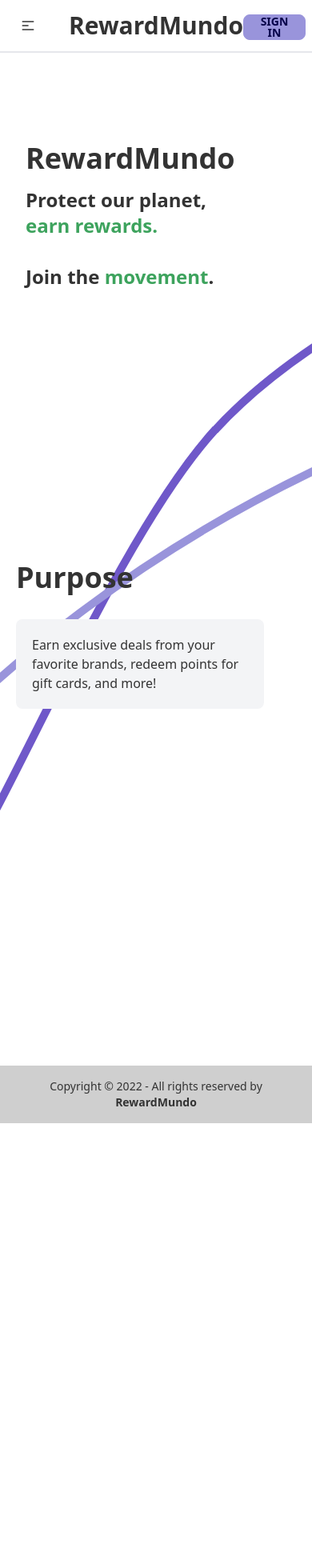
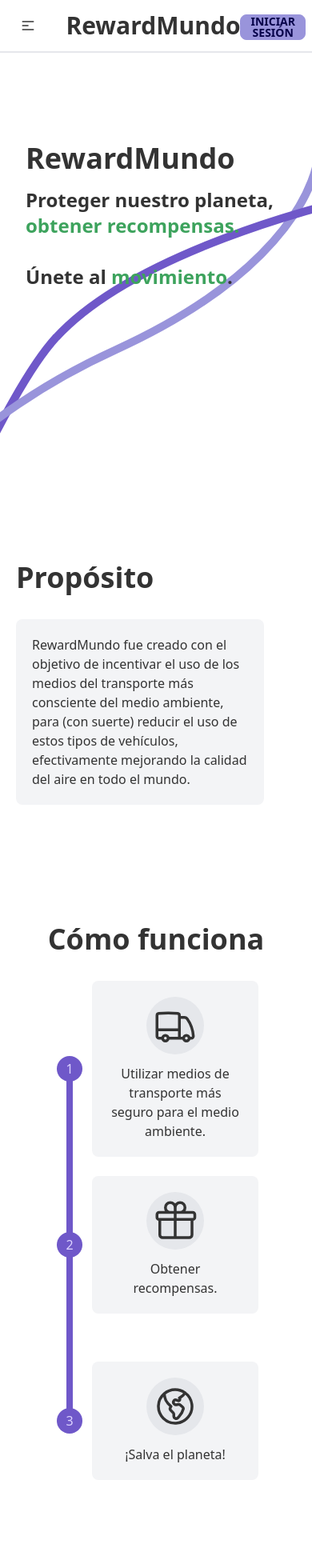
Before and after one commit to Lathryx/RewardMundo, a Next.js app: page / in a window 390 px wide. Shown: the top 1960 px of the page at 80% size. Before the commit the page ends 1404 px from the top, so only its background shows below. Built offline with nearby package versions, Linux system fonts and the light colour scheme; no server answers.

Commit message:
fixed some bugs, added some content... everything's in Spanish now

```diff
--- a/components/Footer.js
+++ b/components/Footer.js
@@ -1,8 +1,27 @@
-export default function Footer() {
+export default function Footer({ appLang, setAppLang }) {
+    const langs = [{ lang: "en", text: "English" }, { lang: "es", text: "Español" }];
+
+    const handleSetAppLang = e => {
+        console.log(e.target.dataset.lang);
+        setAppLang(e.target.dataset.lang);
+    };
+
     return (
-        <div className="footer footer-center p-4 bg-base-300 text-base-content">
+        <div className="relative footer items-center p-4 bg-base-300 text-base-content">
             <div>
-                <p>Copyright &copy; 2022 - All rights reserved by <span className="font-bold">RewardMundo</span></p>
+                <p>Copyright &copy; 2022 - Todos los derechos reservados por <span className="font-bold">RewardMundo</span></p>
+            </div>
+            <div className="justify-self-end dropdown dropdown-left dropdown-end">
+                <label tabIndex={0} className="m-1 btn btn-square btn-ghost">
+                    <svg xmlns="http://www.w3.org/2000/svg" fill="none" viewBox="0 0 24 24" strokeWidth={1.5} stroke="currentColor" className="w-6 h-6">
+                        <path strokeLinecap="round" strokeLinejoin="round" d="M10.5 21l5.25-11.25L21 21m-9-3h7.5M3 5.621a48.474 48.474 0 016-.371m0 0c1.12 0 2.233.038 3.334.114M9 5.25V3m3.334 2.364C11.176 10.658 7.69 15.08 3 17.502m9.334-12.138c.896.061 1.785.147 2.666.257m-4.589 8.495a18.023 18.023 0 01-3.827-5.802" />
+                    </svg>
+                </label>
+                <ul tabIndex={0} className="dropdown-content menu p-2 shadow bg-base-100 rounded-box w-52">
+                    {langs.map((item, index) => (
+                        <li onClick={handleSetAppLang} data-lang={item.lang} key={index}><a data-lang={item.lang}>{item.text}</a></li>
+                    ))}
+                </ul>
             </div>
         </div>
     );
--- a/components/Navbar.js
+++ b/components/Navbar.js
@@ -18,16 +18,16 @@ export default function Navbar({ user, userData, auth, firestore, setUserData })
                         <svg xmlns="http://www.w3.org/2000/svg" className="h-5 w-5" fill="none" viewBox="0 0 24 24" stroke="currentColor"><path strokeLinecap="round" strokeLinejoin="round" strokeWidth="2" d="M4 6h16M4 12h8m-8 6h16" /></svg>
                     </label>
                     <ul tabIndex={0} className="menu menu-compact dropdown-content mt-3 p-2 shadow bg-base-100 rounded-box w-52">
-                        <li><Link href="/about">About</Link></li>
-                        <li><Link href="/leaderboard">Leaderboard</Link></li>
+                        <li><Link href="/about">Acerca de</Link></li>
+                        <li><Link href="/leaderboard">Clasificación</Link></li>
                     </ul>
                 </div>
                 {/* <a className="btn btn-ghost normal-case text-3xl">RewardMundo</a> */}
             </div>
             <div className="navbar-center">
                 <ul className="hidden lg:flex gap-4 menu menu-horizontal p-0">
-                    <li><Link href="/about">About</Link></li>
-                    <li><Link href="/leaderboard">Leaderboard</Link></li>
+                    <li><Link href="/about">Acerca de</Link></li>
+                    <li><Link href="/leaderboard">Clasificación</Link></li>
                 </ul>
                 <Link className="cursor-pointer text-3xl font-bold lg:hidden" href="/">RewardMundo</Link>
             </div>
@@ -71,14 +71,14 @@ const SignIn = ({ auth, firestore, setUserData }) => {
 
     return (
         <div className="dropdown dropdown-end">
-            <label tabIndex={0} className="lg:mx-5 btn btn-sm lg:btn-md btn-primary hover:text-base-100">Sign in</label>
+            <label tabIndex={0} className="lg:mx-5 btn btn-sm lg:btn-md btn-primary hover:text-base-100">Iniciar sesión</label>
             <ul tabIndex={0} className="dropdown-content menu p-3 shadow bg-base-100 rounded-box w-64">
                 <input className="mb-3 input bg-gray-100 hover:bg-gray-200 focus:bg-gray-200 w-full max-w-xs" type="text" placeholder="Email" value={emailVal} onChange={e => setEmailVal(e.target.value)} />
-                <input className="mb-4 input bg-gray-100 hover:bg-gray-200 focus:bg-gray-200 w-full max-w-xs" type="password" placeholder="Password" value={passwordVal} onChange={e => setPasswordVal(e.target.value)} />
-                <button className="btn btn-primary w-full max-w-xs normal-case hover:text-base-100" onClick={handleSignInWithEmailAndPassword}>Sign in</button>
-                <div className="divider">or</div>
-                <button className="mb-2 btn btn-ghost normal-case" onClick={signInWithGoogle}><img src="/google_icon.png" className="mr-2 w-5 h-5" /> Sign in with Google</button>
-                <p className="my-2 text-xs text-center text-gray-500">New to <span className="font-semibold">RewardMundo</span>? <label className="text-secondary hover:underline cursor-pointer" htmlFor="sign-up-modal">Sign up.</label></p>
+                <input className="mb-4 input bg-gray-100 hover:bg-gray-200 focus:bg-gray-200 w-full max-w-xs" type="password" placeholder="Contraseña" value={passwordVal} onChange={e => setPasswordVal(e.target.value)} />
+                <button className="btn btn-primary w-full max-w-xs normal-case hover:text-base-100" onClick={handleSignInWithEmailAndPassword}>Iniciar sesión</button>
+                <div className="divider">o</div>
+                <button className="mb-2 btn btn-ghost normal-case" onClick={signInWithGoogle}><img src="/google_icon.png" className="mr-2 w-5 h-5" /> Iniciar sesión con Google</button>
+                <p className="my-2 text-xs text-center text-gray-500">¿Nuevo en <span className="font-semibold">RewardMundo</span>? <label className="text-secondary hover:underline cursor-pointer" htmlFor="sign-up-modal">Registrarte.</label></p>
             </ul>
         </div>
     );
@@ -108,9 +108,9 @@ const Profile = ({ user, auth, firestore, userData }) => {
                         </div>
                     </label>
                 </li>
-                <li><Link className="text-base-100 bg-primary hover:bg-secondary hover:drop-shadow-lg" href="/redeem">Redeem</Link></li>
-                <li><a>Settings</a></li>
-                <li onClick={() => auth.signOut()}><a className="bg-gray-200 hover:bg-gray-300">Sign out</a></li>
+                <li><Link className="text-base-100 bg-primary hover:bg-secondary hover:drop-shadow-lg" href="/redeem">Redimir</Link></li>
+                <li><a>Configuración</a></li>
+                <li onClick={() => auth.signOut()}><a className="bg-gray-200 hover:bg-gray-300">Cerrar sesión</a></li>
             </ul>
 
             <ProfileModal user={user} firestore={firestore} userData={userData} />
--- a/pages/_app.js
+++ b/pages/_app.js
@@ -29,6 +29,7 @@ const firestore = firebase.firestore();
 function MyApp({ Component, pageProps }) {
   const [user] = useAuthState(auth);
   const [userData, setUserData] = useState({});
+  const [appLang, setAppLang] = useState("en");
 
   useEffect(() => {
     if (user) {
@@ -40,9 +41,9 @@ function MyApp({ Component, pageProps }) {
 
   return (
     <div className="scroll-smooth" data-theme="mytheme">
-      <Navbar user={user} userData={userData} auth={auth} firestore={firestore} setUserData={setUserData} />
-      <Component user={user} auth={auth} {...pageProps} />
-      <Footer />
+      <Navbar appLang={appLang} user={user} userData={userData} auth={auth} firestore={firestore} setUserData={setUserData} />
+      <Component appLang={appLang} user={user} auth={auth} {...pageProps} />
+      <Footer appLang={appLang} setAppLang={setAppLang} />
     </div>
   );
 }
--- a/pages/about.js
+++ b/pages/about.js
@@ -4,12 +4,12 @@ export default function About() {
     return (
         <div className="min-h-[93vh]">
             <Head>
-                <title>About - RewardMundo</title>
+                <title>Acerca de - RewardMundo</title>
                 <meta name="description" content="About RewardMundo" />
             </Head>
 
             <div className="p-20">
-                <p className="mb-20 pb-3 max-w-[400px] text-4xl font-bold border-b-2 border-b-gray-200">About RewardMundo</p>
+                <p className="mb-20 pb-3 max-w-[400px] text-4xl font-bold border-b-2 border-b-gray-200">Acerca de RewardMundo</p>
                 <p>Air pollution has greatened with the evolution of machinery, more specifically in transportation with vehicles such as cars, motorcycles, buses, semitrucks, and trains. This contaminated air pollutes busy cities like Mexico City or Tokyo, damaging quality of life and costing our governments nearly $3 trillion (USD) internationally every year! <span className="font-semibold">RewardMundo</span> hopes to motivate the world to use more environmentally conscious means of transportation. </p>
             </div>
         </div>
--- a/pages/index.js
+++ b/pages/index.js
@@ -9,7 +9,14 @@ import 'firebase/auth';
 import { useAuthState } from 'react-firebase-hooks/auth';
 import { useCollectionData } from 'react-firebase-hooks/firestore';
 
-export default function Home({ user }) {
+export default function Home({ appLang, user }) {
+  const pageTranslations = {
+    en: {
+      header1: "Protect our planet"
+    },
+    es: {}
+  };
+
   return (
     <div className="min-h-ddfd[93vh]">
       <Head>
@@ -18,22 +25,62 @@ export default function Home({ user }) {
         <link rel="icon" href="/favicon.ico" />
       </Head>
 
-      <div className="landing pt-20 lg:pt-36 h-[150vh] items-center lg:items-start justify-start lg:justify-center">
+      <div className="landing pt-20 lg:pt-36 min-h-[150vh] items-center lg:items-start justify-start lg:justify-center">
         <div className="m-8 lg:m-14">
           <p className="mb-4 lg:mb-2 text-4xl lg:text-7xl font-black">RewardMundo</p>
-          <p className="text-2xl lg:text-4xl font-semibold">Protect our <span className="text-sucdcess font-extrdabold">planet</span>,</p>
-          <p className="text-2xl lg:text-4xl text-success font-extrabold">earn <span className="text-sduccess font-extrdabold">rewards</span>.</p>
+          <p className="text-2xl lg:text-4xl font-semibold">Proteger nuestro <span className="text-sucdcess font-extrdabold">planeta</span>,</p>
+          <p className="text-2xl lg:text-4xl text-success font-extrabold">obtener <span className="text-sduccess font-extrdabold">recompensas</span>.</p>
         </div>
 
         <div className="m-8 lg:m-14">
-          <p className="mb-4 lg:mb-2 text-2xl lg:text-4xl font-semibold">Join the <span className="text-success font-extrabold">movement</span>.</p>
+          <p className="mb-4 lg:mb-2 text-2xl lg:text-4xl font-semibold">Únete al <span className="text-success font-extrabold">movimiento</span>.</p>
         </div>
 
-        <div className="mt-80 ml-auto m-10 p-5 lg:w-1/2 rounded-xl">
-          <p className="mb-8 text-4xl font-bold">Purpose</p>
-            <div className="p-5 bg-gray-100 rounded-lg">
-              <p>Earn exclusive deals from your favorite brands, redeem points for gift cards, and more! </p>
-            </div>
+        <div className="mt-80 ml-auto m-10 p-5 md:w-1/2 rounded-xl">
+          <p className="mb-8 text-4xl font-bold">Propósito</p>
+          <div className="p-5 bg-gray-100 rounded-lg">
+            <p>RewardMundo fue creado con el objetivo de incentivar el uso de los medios del transporte más consciente del medio ambiente, para (con suerte) reducir el uso de estos tipos de vehículos, efectivamente mejorando la calidad del aire en todo el mundo. </p>
+          </div>
+        </div>
+
+        <div className="mx-auto mt-32 flex flex-col justify-center items-center">
+          <p className="mb-8 text-4xl font-bold">Cómo funciona</p>
+          <ul className="steps steps-vertical md:steps-horizontal">
+            <li className="mx-2 step step-secondary">
+              <div className="p-5 w-52 bg-gray-100 rounded-lg">
+                <div className="mx-auto mb-3 p-2 max-w-fit bg-gray-200 rounded-full">
+                  <svg xmlns="http://www.w3.org/2000/svg" fill="none" viewBox="0 0 24 24" strokeWidth={1.5} stroke="currentColor" className="w-14 h-14">
+                    <path strokeLinecap="round" strokeLinejoin="round" d="M8.25 18.75a1.5 1.5 0 01-3 0m3 0a1.5 1.5 0 00-3 0m3 0h6m-9 0H3.375a1.125 1.125 0 01-1.125-1.125V14.25m17.25 4.5a1.5 1.5 0 01-3 0m3 0a1.5 1.5 0 00-3 0m3 0h1.125c.621 0 1.129-.504 1.09-1.124a17.902 17.902 0 00-3.213-9.193 2.056 2.056 0 00-1.58-.86H14.25M16.5 18.75h-2.25m0-11.177v-.958c0-.568-.422-1.048-.987-1.106a48.554 48.554 0 00-10.026 0 1.106 1.106 0 00-.987 1.106v7.635m12-6.677v6.677m0 4.5v-4.5m0 0h-12" />
+                  </svg>
+                </div>
+                <p>Utilizar medios de transporte más seguro para el medio ambiente. </p>
+              </div>
+            </li>
+            <li className="mx-2 step step-secondary">
+              <div className="p-5 w-52 bg-gray-100 rounded-lg">
+                <div className="mx-auto mb-3 p-2 max-w-fit bg-gray-200 rounded-full">
+                  <svg xmlns="http://www.w3.org/2000/svg" fill="none" viewBox="0 0 24 24" strokeWidth={1.5} stroke="currentColor" className="w-14 h-14">
+                    <path strokeLinecap="round" strokeLinejoin="round" d="M21 11.25v8.25a1.5 1.5 0 01-1.5 1.5H5.25a1.5 1.5 0 01-1.5-1.5v-8.25M12 4.875A2.625 2.625 0 109.375 7.5H12m0-2.625V7.5m0-2.625A2.625 2.625 0 1114.625 7.5H12m0 0V21m-8.625-9.75h18c.621 0 1.125-.504 1.125-1.125v-1.5c0-.621-.504-1.125-1.125-1.125h-18c-.621 0-1.125.504-1.125 1.125v1.5c0 .621.504 1.125 1.125 1.125z" />
+                  </svg>
+                </div>
+                <p>Obtener recompensas. </p>
+              </div>
+            </li>
+            <li className="mx-2 step step-secondary">
+              <div className="p-5 w-52 bg-gray-100 rounded-lg">
+                <div className="mx-auto mb-3 p-2 max-w-fit bg-gray-200 rounded-full">
+                  <svg xmlns="http://www.w3.org/2000/svg" fill="none" viewBox="0 0 24 24" strokeWidth={1.5} stroke="currentColor" className="w-14 h-14">
+                    <path strokeLinecap="round" strokeLinejoin="round" d="M6.115 5.19l.319 1.913A6 6 0 008.11 10.36L9.75 12l-.387.775c-.217.433-.132.956.21 1.298l1.348 1.348c.21.21.329.497.329.795v1.089c0 .426.24.815.622 1.006l.153.076c.433.217.956.132 1.298-.21l.723-.723a8.7 8.7 0 002.288-4.042 1.087 1.087 0 00-.358-1.099l-1.33-1.108c-.251-.21-.582-.299-.905-.245l-1.17.195a1.125 1.125 0 01-.98-.314l-.295-.295a1.125 1.125 0 010-1.591l.13-.132a1.125 1.125 0 011.3-.21l.603.302a.809.809 0 001.086-1.086L14.25 7.5l1.256-.837a4.5 4.5 0 001.528-1.732l.146-.292M6.115 5.19A9 9 0 1017.18 4.64M6.115 5.19A8.965 8.965 0 0112 3c1.929 0 3.716.607 5.18 1.64" />
+                  </svg>
+                </div>
+                <p>¡Salva el planeta!</p>
+              </div>
+            </li>
+          </ul>
+        </div>
+
+        <div className="m-20 text-center">
+          <label className="btn btn-lg text-base-100 bg-secondary bg-opacity-90 hover:bg-opacity-100 hover:bg-secondary border-none hover:drop-shadow-xl" htmlFor="sign-up-modal">Unirse Ahora</label>
         </div>
       </div>
 
--- a/pages/leaderboard.js
+++ b/pages/leaderboard.js
@@ -4,12 +4,12 @@ export default function Leaderboard() {
     return (
         <div className="min-h-[93vh]">
             <Head>
-                <title>Leaderboard - RewardMundo</title>
+                <title>Clasificación - RewardMundo</title>
                 <meta name="description" content="About RewardMundo" />
             </Head>
 
             <div className="p-20">
-                <p className="pb-3 max-w-[300px] text-4xl font-bold border-b-2 border-b-gray-200">Leaderboard</p>
+                <p className="pb-3 max-w-[300px] text-4xl font-bold border-b-2 border-b-gray-200">Clasificación</p>
             </div>
         </div>
     );
--- a/pages/redeem.js
+++ b/pages/redeem.js
@@ -9,8 +9,8 @@ export default function Redeem({ auth }) {
 const Rewards = () => {
     return (
         <div className="p-20">
-            <p className="mb-3 max-w-[300px] text-6xl font-bold">Redeem</p>
-            <p className="my-2 text-3xl font-bold">Gift Cards</p>
+            <p className="mb-3 max-w-[300px] text-6xl font-bold">Redimir</p>
+            <p className="my-2 text-3xl font-bold">Tarjetas de regalo</p>
             <div className="carousel carousel-center max-w-md p-10 gap-4 bg-gray-200 rounded-box">
                 <div className="carousel-item">
                     <div className="relative w-80 flex items-center justify-center bg-base-100 rounded-xl transition-all scale-100 hover:scale-105 hover:shadow-lg">
@@ -28,7 +28,7 @@ const Rewards = () => {
                 </div>
             </div>
 
-            <p className="my-2 text-3xl font-bold">Exclusive Deals</p>
+            <p className="my-2 text-3xl font-bold">Ofertas exclusivas</p>
             <div className="carousel carousel-center max-w-md p-10 gap-4 bg-gray-200 rounded-box">
                 <div className="carousel-item">
                     <div className="relative w-80 flex items-center justify-center bg-base-100 rounded-xl transition-all scale-100 hover:scale-105 hover:shadow-lg">
--- a/styles/globals.css
+++ b/styles/globals.css
@@ -4,8 +4,8 @@
 
 .landing {
   background: url('../public/landing-bg.svg') no-repeat;
-  background-position: 30% 10%;
-  background-size: cover;
+  background-position: 90% 10%; /* old: 30% 10%; */
+  background-size: 150% auto; /* old: cover; */
 }
 
 /* html,
```
Also changed, not shown: components/ProfileModal.js (+6 -6 lines), components/SignUpModal.js (+10 -10 lines).
